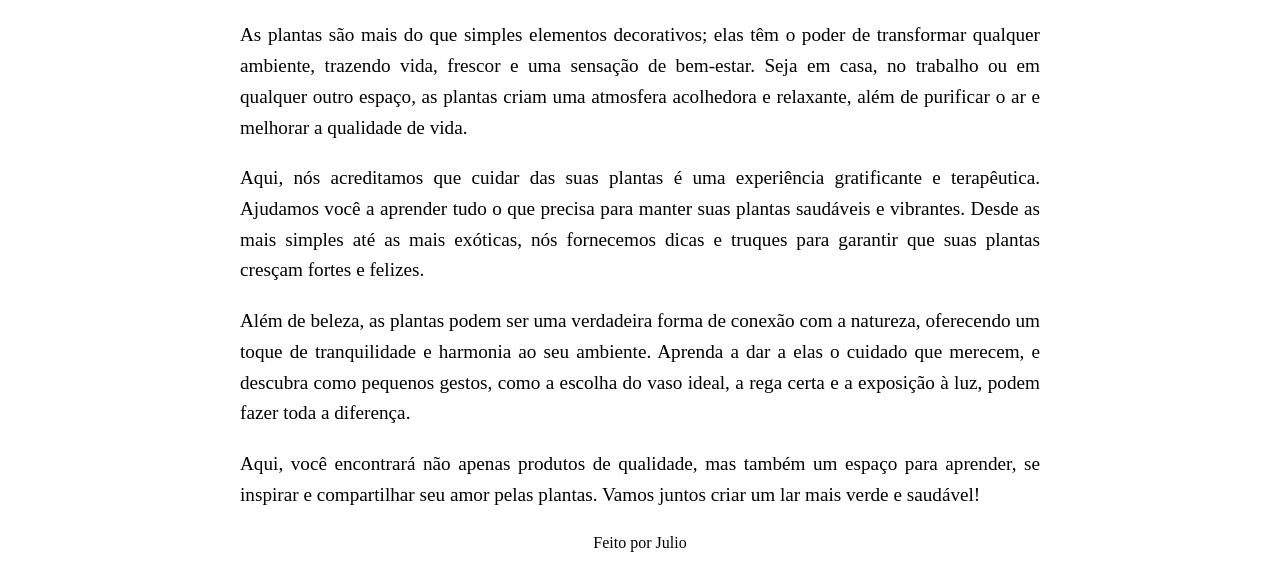
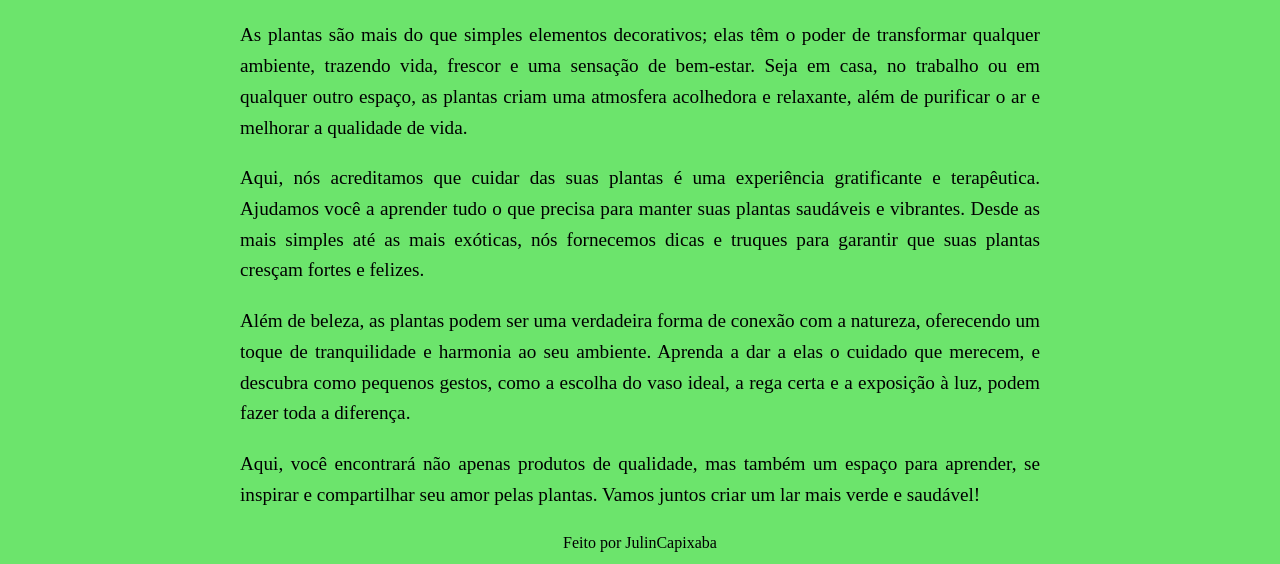
Before and after one commit to JulinCapixaba/SitePlantas, a plain HTML site: page SitePlantas.html in a window 1280 px wide. Shown: the part 536-1100 px from the top of the page. Drawn offline with Linux system fonts and the light colour scheme.

Commit message:
Segundo commit

```diff
--- a/SitePlantas.html
+++ b/SitePlantas.html
@@ -17,7 +17,7 @@ body {
 
   text-align: left;
   line-height: 1.6;
-  background-color: color-mix(in srgb, color percentage, color percentage);
+  background-color: #6ce46c
 }
         p {
             color: black;
@@ -63,6 +63,6 @@ font-size: medium;
     </p>
 </body>
 
-<footer> Feito por Julio </footer>
+<footer> Feito por JulinCapixaba </footer>
 
 </html>
```
